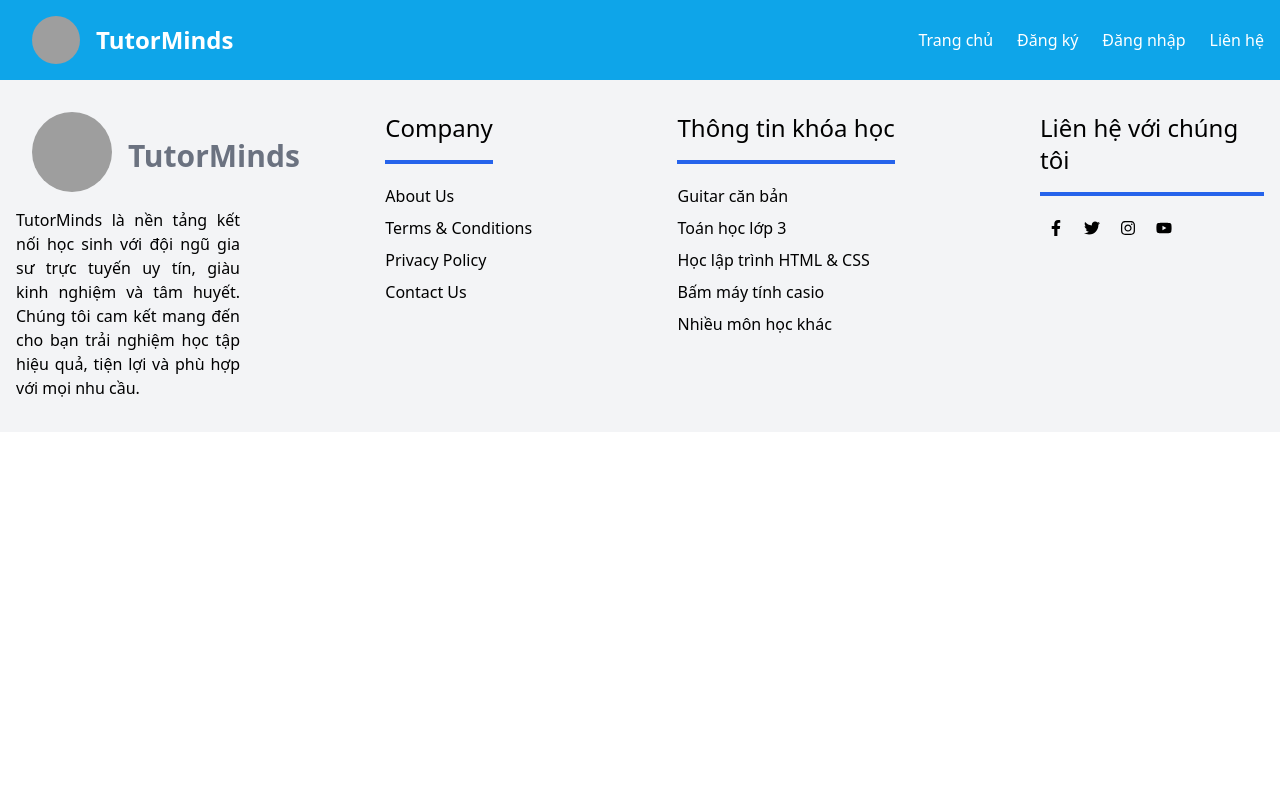
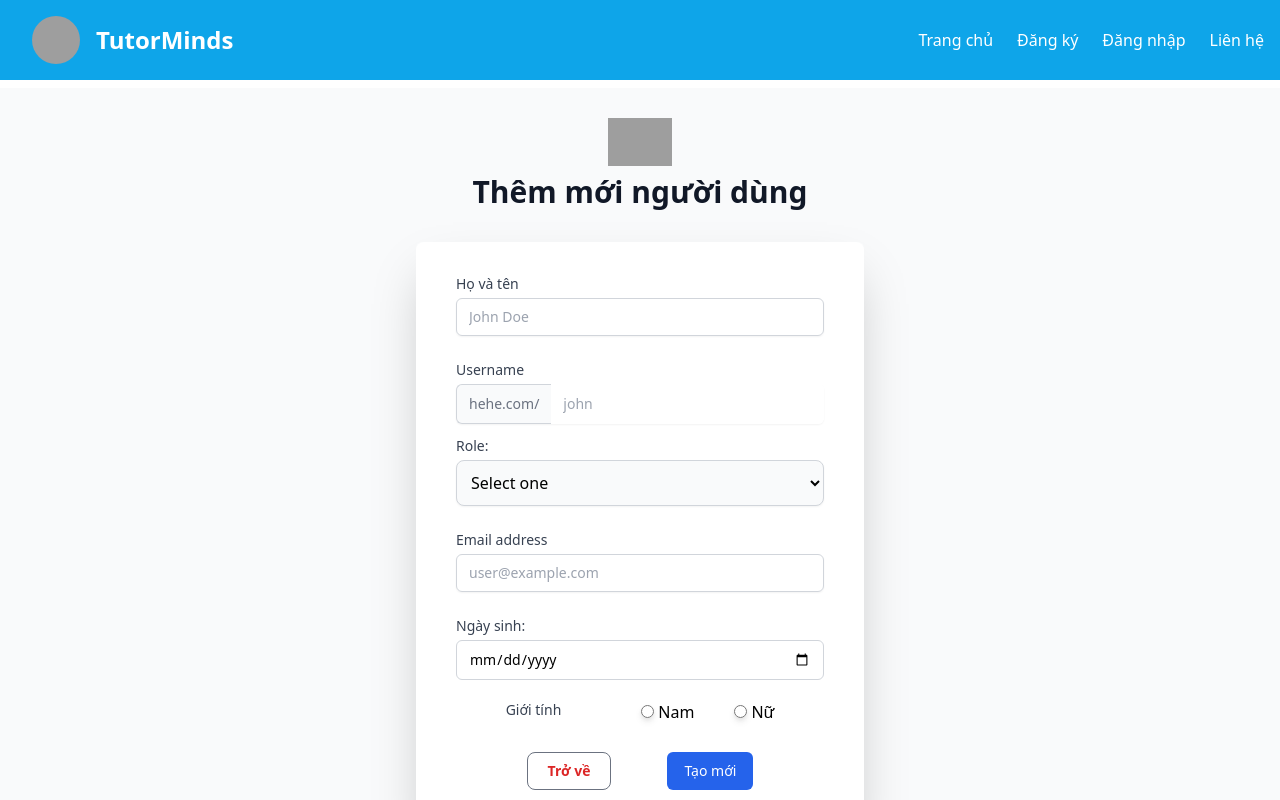
Before and after one commit to phantomthiefkid/EXE201-TutorMinds, a React (Create React App) app: page /createUser in a window 1280 px wide. Shown: the top 800 px of the page. Built offline with nearby package versions, Linux system fonts and the light colour scheme; grey boxes are pictures that could not be loaded.

Commit message:
UI CreateUser

```diff
--- a/src/App.js
+++ b/src/App.js
@@ -4,6 +4,7 @@ import Header from "./components/Header";
 import Homepage from "./components/Homepage";
 import Footer from "./components/Footer";
 import UserList from "./components/Usermanagement/Userlist";
+import CreateUser from "./components/Usermanagement/CreateUser";
 function App() {
   return (
     <BrowserRouter>
@@ -11,6 +12,7 @@ function App() {
       <Routes>
         <Route path="/" element={<Homepage></Homepage>}></Route>
         <Route path="/userlist" element={<UserList></UserList>}></Route>
+        <Route path="/createUser" element={<CreateUser></CreateUser>}></Route>
       </Routes>
       <Footer></Footer>
     </BrowserRouter>
--- a/src/components/Header.js
+++ b/src/components/Header.js
@@ -1,36 +1,54 @@
-import React, { useState } from 'react';
-import { Link } from 'react-router-dom';
-import ModalSignIn from './Account.js/ModalSignIn';
+import React, { useState } from "react";
+import { Link } from "react-router-dom";
+import ModalSignIn from "./Account.js/ModalSignIn";
 
 const Header = () => {
   const [showModalLogin, setShowModalLogin] = useState(false);
   const handleOnClose = () => setShowModalLogin(false);
   return (
     <>
-        <ModalSignIn onClose={handleOnClose} visible={showModalLogin}></ModalSignIn>
+      <ModalSignIn
+        onClose={handleOnClose}
+        visible={showModalLogin}
+      ></ModalSignIn>
       <nav className="bg-sky-500 p-4">
         <div className="container mx-auto flex justify-between items-center">
           {/* Logo and Brand */}
           <div className="flex items-center">
-                    <Link to={`/`}><img
+            <Link to={`/`}>
+              <img
                 src="https://scontent.fsgn2-6.fna.fbcdn.net/v/t39.30808-6/444151589_1877086456037477_1111746622231164736_n.jpg?_nc_cat=110&ccb=1-7&_nc_sid=5f2048&_nc_eui2=AeFWMFxBN3oBRpFAMIm2sGJSsVmeo7cxhPKxWZ6jtzGE8jXgbkR5Nk2mWoD5kF9PiAabOJAjeXYkWFn-nmXA01la&_nc_ohc=CIgL3TAe-pQQ7kNvgHYT2f1&_nc_ht=scontent.fsgn2-6.fna&oh=00_AYB_nxgSeHhakBLldvCH7JS1yAnUhIK2Oz2BZgqp8SBv0g&oe=664D328A"
                 alt="Logo"
                 className="ml-4 h-12 w-12 rounded-full"
-                    /></Link>
-                    <Link to={`/`} className="text-white text-2xl ml-4 font-bold">TutorMinds</Link>
-
+              />
+            </Link>
+            <Link to={`/`} className="text-white text-2xl ml-4 font-bold">
+              TutorMinds
+            </Link>
           </div>
 
           {/* Menu Items */}
           <div className="hidden md:flex space-x-6">
-                    <a href="#" className="text-white hover:text-gray-200">Trang chủ</a>
-                    <a href="#" className="text-white hover:text-gray-200">Đăng ký</a>
-                    <button onClick={() => setShowModalLogin(true)} className="text-white hover:text-gray-200">Đăng nhập</button>
-                    <a href="#" className="text-white hover:text-gray-200">Liên hệ</a>
+            <Link to="/" className="text-white hover:text-gray-200">
+              Trang chủ
+            </Link>
+            <Link to="" className="text-white hover:text-gray-200">
+              Đăng ký
+            </Link>
+            <button
+              onClick={() => setShowModalLogin(true)}
+              className="text-white hover:text-gray-200"
+            >
+              Đăng nhập
+            </button>
+            <Link to="" className="text-white hover:text-gray-200">
+              Liên hệ
+            </Link>
           </div>
         </div>
-        </nav></>
+      </nav>
+    </>
   );
-}
+};
 
 export default Header;
--- /dev/null
+++ b/src/components/Usermanagement/CreateUser.js
@@ -0,0 +1,202 @@
+import React from "react";
+import { Link } from "react-router-dom";
+
+const CreateUser = () => {
+  return (
+    <div class="min-h-screen bg-gray-50 flex flex-col justify-center sm:px-6 lg:px-8 mt-2 ">
+      <div class="sm:mx-auto sm:w-full sm:max-w-md">
+        <img
+          class="mx-auto h-12 w-auto"
+          src="https://cdn-icons-png.freepik.com/512/2521/2521826.png"
+          alt="Workflow"
+        />
+        <h2 class="mt-2 text-center text-3xl leading-9 font-extrabold text-gray-900">
+          Thêm mới người dùng
+        </h2>
+      </div>
+
+      <div class="mt-8 sm:mx-auto sm:w-full sm:max-w-md shadow-2xl rounded-md mb-6">
+        <div class="bg-white py-8 px-4 sm:rounded-lg sm:px-10">
+          <form method="POST" action="#">
+            <div>
+              <label
+                for="email"
+                class="block text-sm font-medium leading-5  text-gray-700"
+              >
+                Họ và tên
+              </label>
+              <div class="mt-1 relative rounded-md shadow-sm">
+                <input
+                  id="name"
+                  name="name"
+                  placeholder="John Doe"
+                  type="text"
+                  required=""
+                  value=""
+                  class="appearance-none block w-full px-3 py-2 border border-gray-300 rounded-md placeholder-gray-400 focus:outline-none focus:shadow-outline-blue focus:border-blue-300 transition duration-150 ease-in-out sm:text-sm sm:leading-5"
+                />
+                <div class="hidden absolute inset-y-0 right-0 pr-3 flex items-center pointer-events-none">
+                  <svg
+                    class="h-5 w-5 text-red-500"
+                    fill="currentColor"
+                    viewBox="0 0 20 20"
+                  >
+                    <path
+                      fill-rule="evenodd"
+                      d="M18 10a8 8 0 11-16 0 8 8 0 0116 0zm-7 4a1 1 0 11-2 0 1 1 0 012 0zm-1-9a1 1 0 00-1 1v4a1 1 0 102 0V6a1 1 0 00-1-1z"
+                      clip-rule="evenodd"
+                    ></path>
+                  </svg>
+                </div>
+              </div>
+            </div>
+
+            <div class="mt-6">
+              <label
+                for="username"
+                class="block text-sm font-medium leading-5 text-gray-700"
+              >
+                Username
+              </label>
+              <div class="mt-1 flex rounded-md shadow-sm">
+                <span class="inline-flex h-10 items-center px-3 rounded-l-md border border-r-0 border-gray-300 bg-gray-50 text-gray-500 sm:text-sm">
+                  hehe.com/
+                </span>
+                <input
+                  id="username"
+                  name="username"
+                  placeholder="john"
+                  type="text"
+                  required=""
+                  value=""
+                  class="flex-1 form-input pl-3 block w-full rounded-none rounded-r-md transition duration-150 ease-in-out sm:text-sm sm:leading-5 "
+                />
+              </div>
+            </div>
+
+            <div class="mb-3">
+              <div className="text-red-500 mb-3"></div>
+              <label
+                for="base-input"
+                class="block text-sm font-medium leading-5 text-gray-700"
+              >
+                Role:
+              </label>
+              <select
+                id="role"
+                name="roleID"
+                className={`block w-full mt-1 border border-gray-300 rounded-lg shadow-sm p-2.5 bg-gray-50`}
+              >
+                <option>Select one</option>
+                <option value="1">Admin</option>
+                <option value="2">Giáo viên</option>
+                <option value="3">Học viên</option>
+              </select>
+            </div>
+
+            <div class="mt-6">
+              <label
+                for="email"
+                class="block text-sm font-medium leading-5  text-gray-700"
+              >
+                Email address
+              </label>
+              <div class="mt-1 relative rounded-md shadow-sm">
+                <input
+                  id="email"
+                  name="email"
+                  placeholder="user@example.com"
+                  type="email"
+                  required=""
+                  value=""
+                  class="appearance-none block w-full px-3 py-2 border border-gray-300 rounded-md placeholder-gray-400 focus:outline-none focus:shadow-outline-blue focus:border-blue-300 transition duration-150 ease-in-out sm:text-sm sm:leading-5
+                "
+                />
+                <div class="hidden absolute inset-y-0 right-0 pr-3 flex items-center pointer-events-none">
+                  <svg
+                    class="h-5 w-5 text-red-500"
+                    fill="currentColor"
+                    viewBox="0 0 20 20"
+                  >
+                    <path
+                      fill-rule="evenodd"
+                      d="M18 10a8 8 0 11-16 0 8 8 0 0116 0zm-7 4a1 1 0 11-2 0 1 1 0 012 0zm-1-9a1 1 0 00-1 1v4a1 1 0 102 0V6a1 1 0 00-1-1z"
+                      clip-rule="evenodd"
+                    ></path>
+                  </svg>
+                </div>
+              </div>
+            </div>
+
+            <div class="mt-6">
+              <label
+                for="base-input"
+                class="block text-sm font-medium leading-5 text-gray-700"
+              >
+                Ngày sinh:
+              </label>
+              <input
+                type="date"
+                id="dob"
+                name="dob"
+                class={`mt-1 appearance-none block w-full px-3 py-2 border border-gray-300 rounded-md placeholder-gray-400 focus:outline-none focus:shadow-outline-blue focus:border-blue-300 transition duration-150 ease-in-out sm:text-sm sm:leading-5`}
+              />
+            </div>
+
+            <ul className="flex justify-center mt-5 mb-7">
+              <li>
+                <span className="mr-20 block text-sm font-medium leading-5  text-gray-700">
+                  Giới tính
+                </span>
+              </li>
+              <li class="gender-radio">
+                <input
+                  type="radio"
+                  id="male"
+                  name="gender"
+                  value="1"
+                  checked=""
+                  className="drop-shadow-md mr-1 form-check-input custom-radio"
+                />
+                <label for="nam" className="mr-10">
+                  Nam
+                </label>
+
+                <input
+                  type="radio"
+                  id="female"
+                  name="gender"
+                  value="2"
+                  checked=""
+                  className="drop-shadow-md mr-1 form-check-input custom-radio"
+                />
+                <label for="nu">Nữ</label>
+              </li>
+            </ul>
+
+            <div className="flex justify-center gap-14 row mt-3 mb-3">
+              <Link
+                to={"/userlist"}
+                onClick={() => window.scrollTo({ top: 0, behavior: "smooth" })}
+              >
+                <button class="text-red-600 w-full flex justify-center hover:scale-110 transition-transform duration-300 bg-white focus:ring-4 focus:outline-none focus:ring-blue-300 rounded-lg border border-gray-500 text-sm font-bold px-5 py-2 focus:z-10">
+                  Trở về
+                </button>
+              </Link>
+              <Link to="">
+                <button
+                  type="submit"
+                  className="w-full flex justify-center py-2 px-4 border border-transparent text-sm font-medium rounded-md text-white bg-blue-600 hover:bg-blue-500 focus:outline-none focus:border-indigo-700 focus:shadow-outline-indigo active:bg-indigo-700 transition duration-150 ease-in-out"
+                >
+                  Tạo mới
+                </button>
+              </Link>
+            </div>
+          </form>
+        </div>
+      </div>
+    </div>
+  );
+};
+
+export default CreateUser;
--- a/src/components/Usermanagement/Userlist.js
+++ b/src/components/Usermanagement/Userlist.js
@@ -1,4 +1,5 @@
 import React from 'react';
+import {Link} from "react-router-dom"
 
 const UserList = () => {
     return (
@@ -13,7 +14,9 @@ const UserList = () => {
                         </h2>
                     </div>
                     <button className="bg-blue-600 text-white px-4 py-2 rounded shadow hover:bg-blue-700">
+                        <Link to={`/createUser`}>
                         Add New User
+                        </Link>
                     </button>
                 </div>
 
```
Lines whose indentation alone changed are shown as unchanged.
